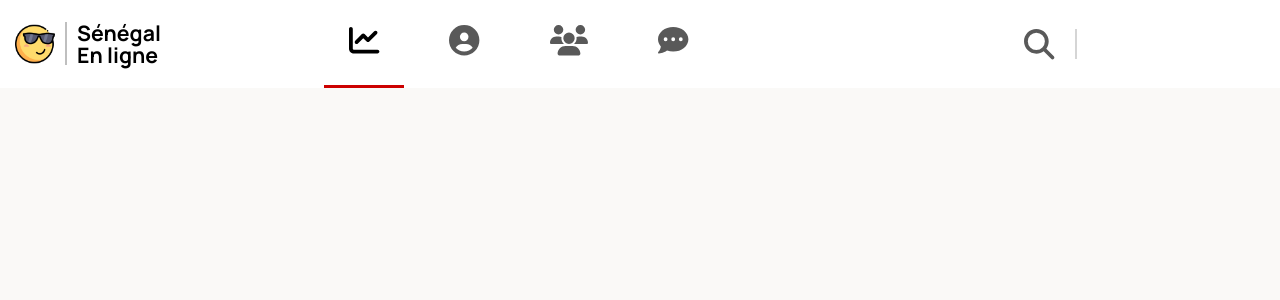
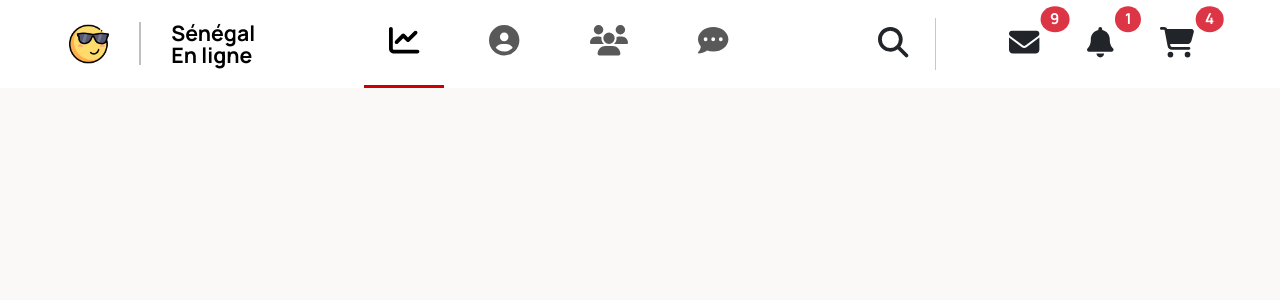
Before and after one commit to isyll/social-network, a Next.js app in the folder frontend/: page / in a window 1280 px wide. Shown: the top 300 px of the page. Built offline with nearby package versions, Linux system fonts and the light colour scheme.

Commit message:
add action items to Actions component

```diff
--- a/frontend/app/components/bootstrap.tsx
+++ b/frontend/app/components/bootstrap.tsx
@@ -18,4 +18,5 @@ export {
   Navbar,
   NavDropdown,
   Nav,
+  Button
 } from 'react-bootstrap'
--- /dev/null
+++ b/frontend/app/components/navigation/ActionItemNotif.tsx
@@ -0,0 +1,19 @@
+export default function ActionItemNotif({
+  children,
+  notif,
+  desc,
+}: {
+  children: React.ReactNode
+  notif: string
+  desc?: string
+}) {
+  return (
+    <button type="button" className="btn btn-link text-reset position-relative">
+      {children}
+      <span className="position-absolute top-0 start-100 translate-middle badge rounded-circle bg-danger">
+        {notif}
+        <span className="visually-hidden">{desc ? desc : ''}</span>
+      </span>
+    </button>
+  )
+}
--- a/frontend/app/components/navigation/navbar/Actions.tsx
+++ b/frontend/app/components/navigation/navbar/Actions.tsx
@@ -1,22 +1,43 @@
 import { FontAwesomeIcon } from '@fortawesome/react-fontawesome'
-import { Nav, NavLink } from '../../bootstrap'
-import { faMagnifyingGlass } from '@fortawesome/free-solid-svg-icons'
-import '../menu.scss'
+import { Button } from '../../bootstrap'
+import {
+  faBell,
+  faCartShopping,
+  faEnvelope,
+  faMagnifyingGlass,
+} from '@fortawesome/free-solid-svg-icons'
+import '../styles.scss'
+import ActionItemNotif from '../ActionItemNotif'
+import styles from '../navigation.module.scss'
 
 export default function Actions() {
   return (
-    <Nav
-      defaultActiveKey="/"
-      activeKey={'/'}
-      className="m-auto d-flex menu-wrapper"
-    >
-      <NavLink className="d-flex">
+    <div className="m-auto d-flex">
+      <Button variant="link text-reset">
         <FontAwesomeIcon
           icon={faMagnifyingGlass}
           className="fa-solid fa-magnifying-glass icon"
         />
-        <div className="vr mx-3"></div>
-      </NavLink>
-    </Nav>
+      </Button>
+      <div className="vr mx-2"></div>
+      <div className={styles.notifsWrapper}>
+        <Button variant="link text-reset"></Button>
+        <ActionItemNotif notif="9">
+          <FontAwesomeIcon
+            icon={faEnvelope}
+            className="fa-regular fa-envelope icon"
+          />
+        </ActionItemNotif>
+        <ActionItemNotif notif="1">
+          <FontAwesomeIcon icon={faBell} className="fa-regular fa-bell icon" />
+        </ActionItemNotif>
+        <ActionItemNotif notif="4">
+          <FontAwesomeIcon
+            icon={faCartShopping}
+            className="fa-solid fa-cart-shopping icon"
+          />
+        </ActionItemNotif>
+      </div>
+    </div>
   )
 }
--- a/frontend/app/components/navigation/navbar/Brand.tsx
+++ b/frontend/app/components/navigation/navbar/Brand.tsx
@@ -4,9 +4,9 @@ import style from '../navigation.module.scss'
 
 export default function Brand() {
   return (
-    <NavbarBrand href="#home" className="d-flex align-items-center py-2">
+    <NavbarBrand href="#home" className="m-auto d-flex align-items-center py-2">
       <Image src="/cool.png" alt="Isyll logo" width={32} height={32} priority />
-      <div className="vr mx-2"></div>
+      <div className="vr mx-4"></div>
       <div className={style.titleLogo}>
         Sénégal <br />
         En ligne
--- a/frontend/app/components/navigation/navbar/Menu.tsx
+++ b/frontend/app/components/navigation/navbar/Menu.tsx
@@ -6,7 +6,7 @@ import {
   faCommentDots,
   faUsers,
 } from '@fortawesome/free-solid-svg-icons'
-import '../menu.scss'
+import '../styles.scss'
 
 export default function Menu() {
   return (
--- a/frontend/app/components/navigation/navbar/index.tsx
+++ b/frontend/app/components/navigation/navbar/index.tsx
@@ -12,9 +12,9 @@ const NavBar = () => {
   return (
     <Navbar expand="lg" className="bg-white navbar-light p-0">
       <Container>
-        <Brand />
         <NavbarToggle aria-controls="basic-navbar-nav" />
         <NavbarCollapse id="basic-navbar-nav">
+          <Brand />
           <Menu />
           <Actions />
         </NavbarCollapse>
--- a/frontend/app/components/navigation/navigation.module.scss
+++ b/frontend/app/components/navigation/navigation.module.scss
@@ -3,3 +3,8 @@
   line-height: 13pt;
   font-size: 0.85em;
 }
+
+.notifsWrapper {
+  display: flex;
+  gap: 12px;
+}
--- a/frontend/app/globals.scss
+++ b/frontend/app/globals.scss
@@ -3,7 +3,7 @@ $secondary: #ac0200;
 $dark: #333333;
 $white: #ffffff;
 $light: #faf9f7;
-$vr-border-width: 1.67px;
+$vr-border-width: 1.47px;
 
 @import '~bootstrap/scss/bootstrap';
 @import '../fonts.css';
```
Also changed, not shown: frontend/app/components/navigation/styles.scss (renamed from frontend/app/components/navigation/menu.scss).
